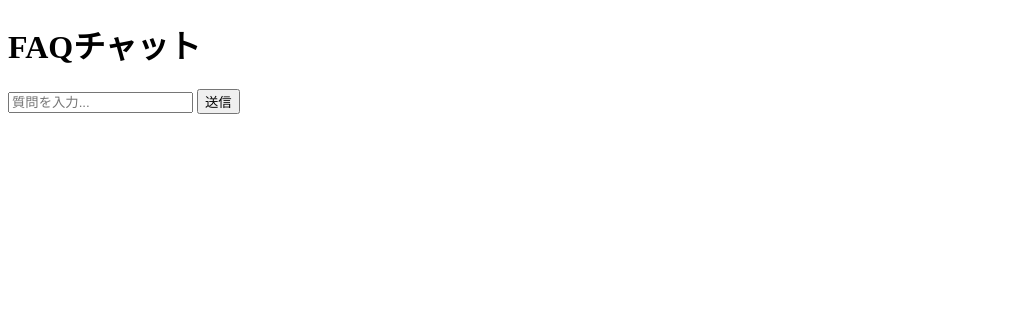
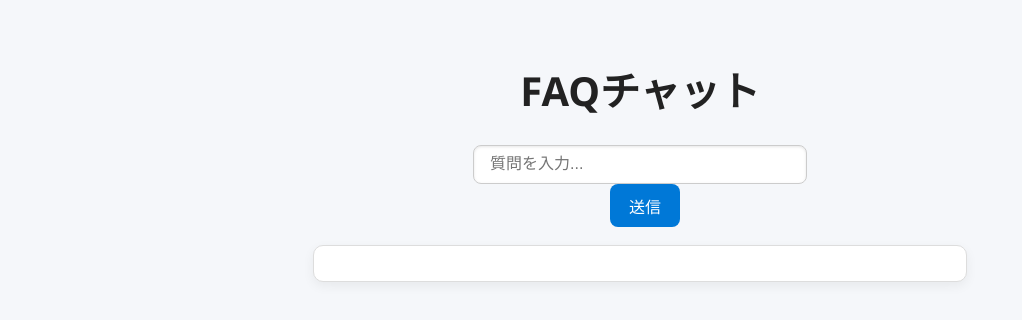
Before and after one commit to Kazuo-Kuri/faqbot-ui, a plain HTML site: page index.html in a window 1280 px wide. Shown: the whole page, without its empty margins (0-1022 px from the left). Drawn offline with Linux system fonts and the light colour scheme.

```diff
--- a/index.html
+++ b/index.html
@@ -3,6 +3,64 @@
 <head>
   <meta charset="utf-8" />
   <title>FAQテスト</title>
+    <style>
+    body {
+  font-family: 'Segoe UI', 'Hiragino Kaku Gothic ProN', sans-serif;
+  background-color: #f5f7fa;
+  margin: 0;
+  padding: 0;
+  display: flex;
+  flex-direction: column;
+  align-items: center;
+  min-height: 100vh;
+}
+
+h1 {
+  margin-top: 60px;
+  font-size: 2.5em;
+  color: #222;
+}
+
+input[type="text"] {
+  padding: 0.6em 1em;
+  font-size: 1em;
+  width: 300px;
+  max-width: 80vw;
+  border: 1px solid #ccc;
+  border-radius: 8px;
+  box-shadow: inset 0 1px 3px rgba(0, 0, 0, 0.1);
+}
+
+button {
+  padding: 0.6em 1.2em;
+  margin-left: 10px;
+  font-size: 1em;
+  background-color: #0078d7;
+  color: white;
+  border: none;
+  border-radius: 8px;
+  cursor: pointer;
+  transition: background-color 0.2s ease;
+}
+
+button:hover {
+  background-color: #005ea6;
+}
+
+#response {
+  margin-top: 2em;
+  padding: 1em 1.5em;
+  background-color: white;
+  border: 1px solid #ddd;
+  border-radius: 10px;
+  box-shadow: 0 4px 12px rgba(0, 0, 0, 0.06);
+  max-width: 600px;
+  width: 90%;
+  font-size: 1.1em;
+  color: #333;
+  white-space: pre-wrap;
+}
+  </style>
 </head>
 <body>
   <h1>FAQチャット</h1>
```
